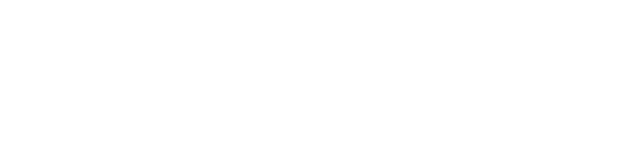
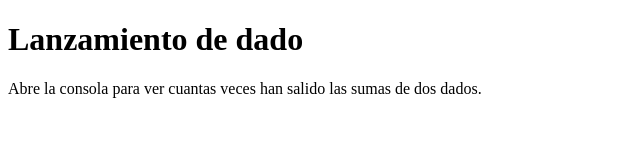
Before and after one commit to paul-23/pas-c5-ta30-javascript2, a plain HTML site: page Ejercicio_11/index.html in a window 1280 px wide. Shown: the whole page, without its empty margins (0-640 px from the left). Drawn offline with Linux system fonts and the light colour scheme.

Commit message:
Ejercicio 01 Texto HTML

```diff
--- a/Ejercicio_11/index.html
+++ b/Ejercicio_11/index.html
@@ -7,6 +7,7 @@
     <script src="script.js"></script>
 </head>
 <body>
-
+    <h1>Lanzamiento de dado</h1>
+    <p>Abre la consola para ver cuantas veces han salido las sumas de dos dados.</p>
 </body>
 </html>
```
